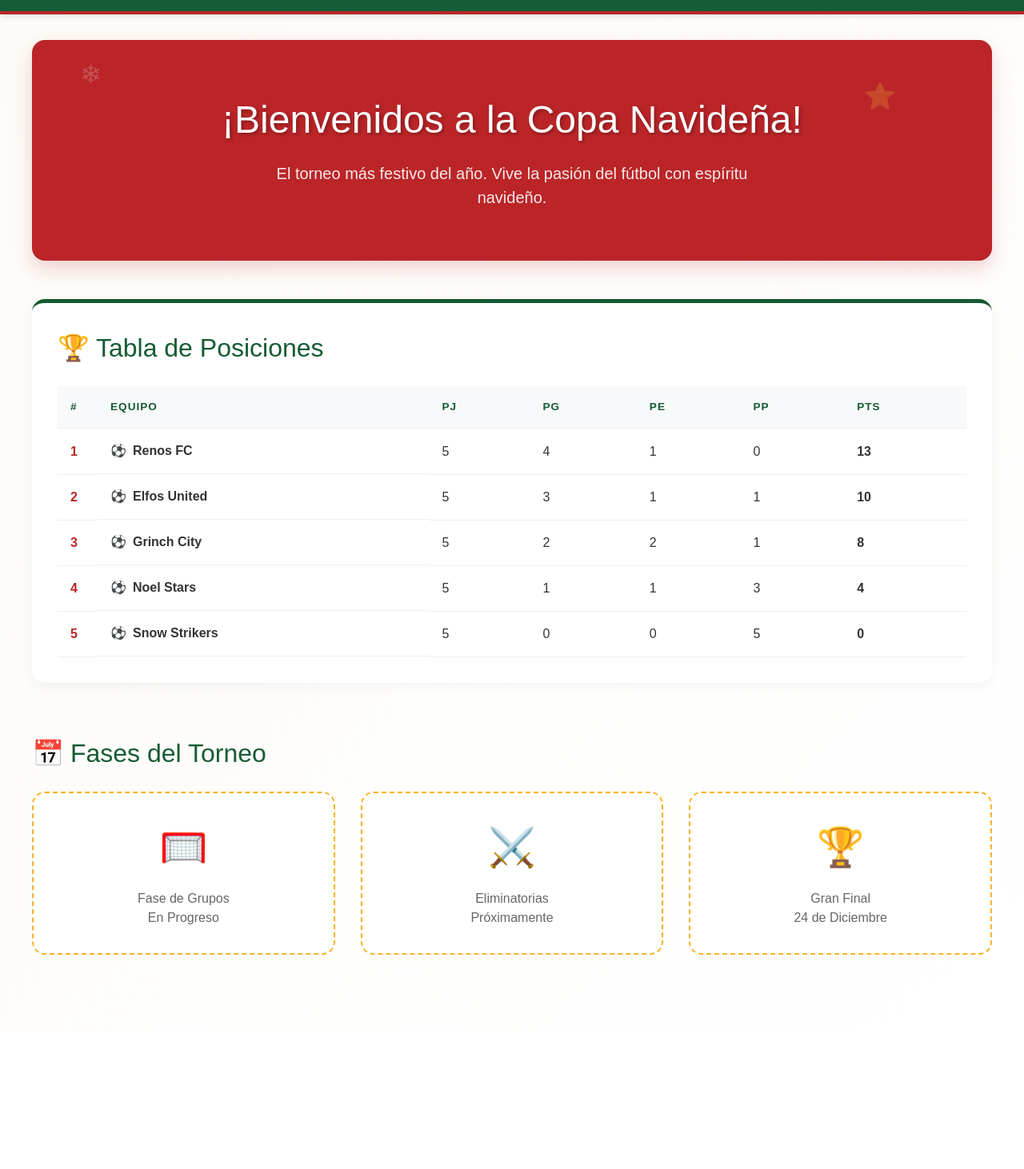
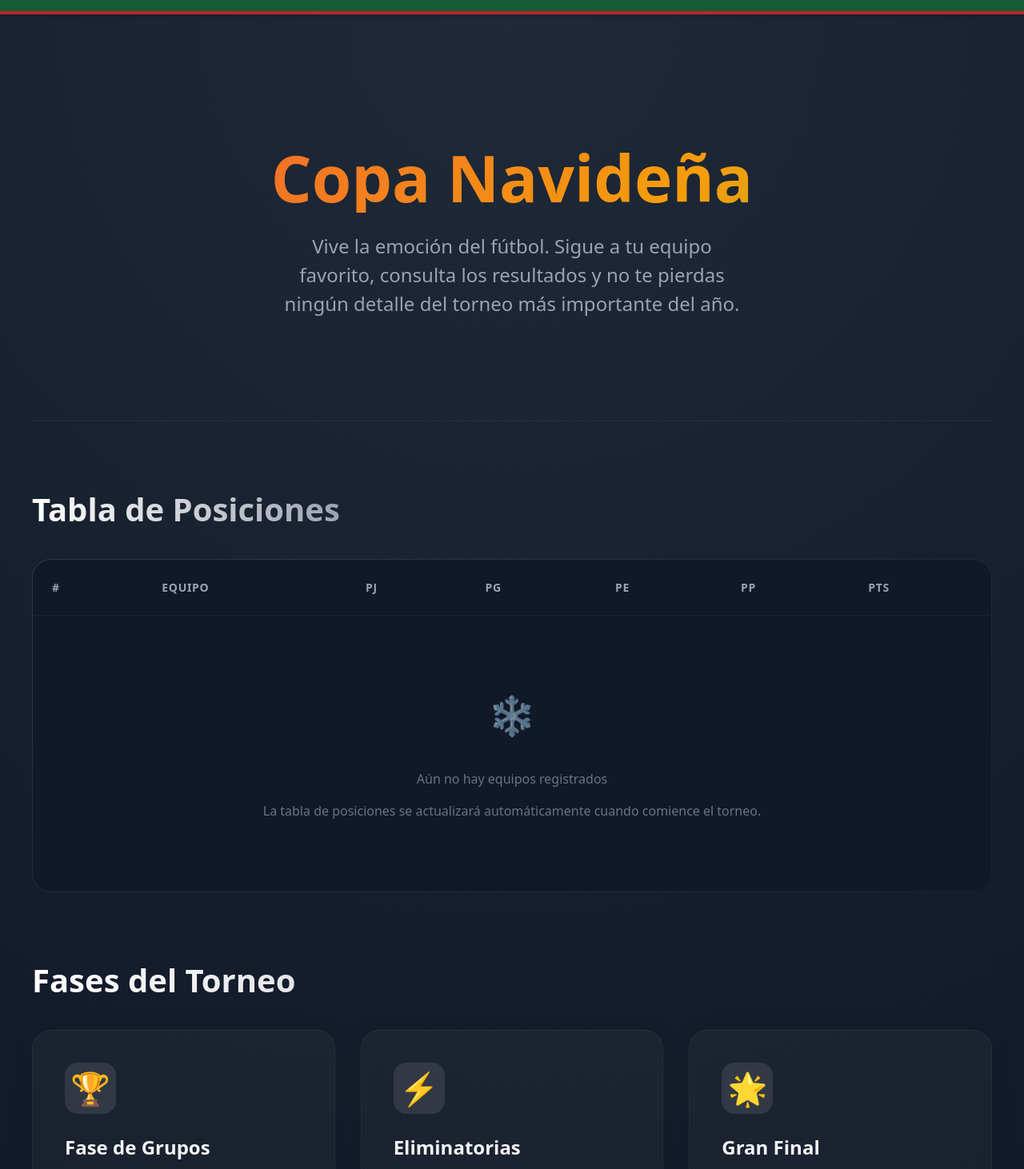
Before and after one commit to julian-111/depo_copa_navide-a, a Next.js app in the folder my-app/: page / in a window 1280 px wide. Shown: the part 68-1530 px from the top of the page at 80% size. Before the commit the page ends 1358 px from the top, so only its background shows below. Built offline with nearby package versions, Linux system fonts and the light colour scheme.

Commit message:
actualizacion de cambio visual

```diff
--- a/my-app/src/app/page.module.css
+++ b/my-app/src/app/page.module.css
@@ -1,167 +1,205 @@
 .container {
   min-height: 100vh;
   padding: 2rem;
-  background: linear-gradient(135deg, #fdfbf7 0%, #fff 100%);
-  color: #333;
-  font-family: 'Arial', sans-serif;
-  overflow-x: hidden;
+  /* Deep, rich dark background with subtle gradient */
+  background: radial-gradient(circle at 50% 0%, #1f2937 0%, #111827 100%);
+  color: #f3f4f6;
+  font-family: system-ui, -apple-system, BlinkMacSystemFont, 'Segoe UI', Roboto, sans-serif;
 }
 
-/* Animations */
-@keyframes fadeIn {
-  from { opacity: 0; transform: translateY(20px); }
-  to { opacity: 1; transform: translateY(0); }
+/* Glassmorphism Utilities */
+.glass {
+  background: rgba(255, 255, 255, 0.03);
+  backdrop-filter: blur(16px);
+  -webkit-backdrop-filter: blur(16px);
+  border: 1px solid rgba(255, 255, 255, 0.05);
+  border-radius: 24px;
+  box-shadow: 0 4px 30px rgba(0, 0, 0, 0.1);
 }
 
-@keyframes snowFall {
-  0% { transform: translateY(-10px); }
-  50% { transform: translateY(0px); }
-  100% { transform: translateY(-10px); }
+.section {
+  max-width: 1200px;
+  margin: 0 auto 5rem;
+  animation: slideUp 0.8s cubic-bezier(0.16, 1, 0.3, 1) forwards;
+  opacity: 0;
+  transform: translateY(20px);
 }
 
-/* Sections */
-.section {
-  max-width: 1200px;
-  margin: 0 auto 4rem;
-  animation: fadeIn 0.8s ease-out forwards;
+.section:nth-child(1) { animation-delay: 0.1s; }
+.section:nth-child(2) { animation-delay: 0.2s; }
+.section:nth-child(3) { animation-delay: 0.3s; }
+
+/* Hero Section */
+.hero {
+  text-align: center;
+  padding: 8rem 2rem;
+  position: relative;
+  overflow: hidden;
+  border-bottom: 1px solid rgba(255, 255, 255, 0.05);
 }
 
-.hero {
-  text-align: center;
-  padding: 4rem 1rem;
-  background-color: #BB2528; /* Christmas Red */
-  color: white;
-  border-radius: 1rem;
-  box-shadow: 0 10px 25px rgba(187, 37, 40, 0.2);
-  margin-bottom: 3rem;
+.heroContent {
   position: relative;
+  z-index: 10;
+}
+
+.heroTitle {
+  font-size: 5rem;
+  font-weight: 800;
+  line-height: 1.1;
+  margin-bottom: 1.5rem;
+  /* Modern Gradient Text */
+  background: linear-gradient(135deg, #ef4444 0%, #f59e0b 50%, #10b981 100%);
+  background-size: 200% auto;
+  -webkit-background-clip: text;
+  -webkit-text-fill-color: transparent;
+  animation: shine 5s linear infinite;
+}
+
+.heroSubtitle {
+  font-size: 1.5rem;
+  color: #9ca3af;
+  max-width: 600px;
+  margin: 0 auto;
+  font-weight: 300;
+}
+
+/* Standings Table */
+.tableHeader {
+  display: flex;
+  justify-content: space-between;
+  align-items: center;
+  margin-bottom: 2rem;
+}
+
+.sectionTitle {
+  font-size: 2.5rem;
+  font-weight: 700;
+  background: linear-gradient(to right, #fff, #9ca3af);
+  -webkit-background-clip: text;
+  -webkit-text-fill-color: transparent;
+}
+
+.tableContainer {
+  padding: 1px; /* Border gradient trick container */
+  background: linear-gradient(145deg, rgba(255,255,255,0.1), rgba(255,255,255,0.01));
+  border-radius: 24px;
   overflow: hidden;
 }
 
-.heroTitle {
-  font-size: 3rem;
-  margin-bottom: 1rem;
-  text-shadow: 2px 2px 4px rgba(0,0,0,0.3);
-}
-
-.heroSubtitle {
-  font-size: 1.25rem;
-  opacity: 0.9;
-  max-width: 600px;
-  margin: 0 auto;
-}
-
-/* Decorative elements */
-.decoration {
-  position: absolute;
-  font-size: 2rem;
-  opacity: 0.2;
-  animation: snowFall 3s infinite ease-in-out;
-}
-
-/* Standings Table */
-.tableContainer {
-  background: white;
-  border-radius: 1rem;
-  padding: 2rem;
-  box-shadow: 0 4px 15px rgba(0,0,0,0.05);
-  border-top: 5px solid #165B33; /* Christmas Green */
-}
-
-.sectionTitle {
-  font-size: 2rem;
-  color: #165B33;
-  margin-bottom: 1.5rem;
-  display: flex;
-  align-items: center;
-  gap: 0.5rem;
-}
-
 .tableWrapper {
+  background: #111827;
+  border-radius: 23px;
   overflow-x: auto;
+  width: 100%;
 }
 
 .table {
   width: 100%;
   border-collapse: collapse;
-  min-width: 600px;
-}
-
-.table th, .table td {
-  padding: 1rem;
-  text-align: left;
-  border-bottom: 1px solid #eee;
+  min-width: 800px;
 }
 
 .table th {
-  background-color: #f8f9fa;
-  color: #165B33;
-  font-weight: bold;
+  text-align: left;
+  padding: 1.5rem;
+  color: #9ca3af;
+  font-size: 0.875rem;
   text-transform: uppercase;
-  font-size: 0.85rem;
-  letter-spacing: 1px;
+  letter-spacing: 0.05em;
+  font-weight: 600;
+  border-bottom: 1px solid rgba(255, 255, 255, 0.05);
 }
 
-.table tr:hover {
-  background-color: #fff9e6; /* Light Gold tint */
-  transition: background-color 0.3s ease;
+.table td {
+  padding: 1.5rem;
+  color: #f3f4f6;
+  border-bottom: 1px solid rgba(255, 255, 255, 0.03);
 }
 
-.rank {
-  font-weight: bold;
-  color: #BB2528;
-  width: 50px;
+.emptyState {
+  padding: 4rem;
   text-align: center;
+  color: #6b7280;
+  display: flex;
+  flex-direction: column;
+  align-items: center;
+  gap: 1rem;
 }
 
-.teamName {
-  font-weight: 600;
-  display: flex;
-  align-items: center;
-  gap: 0.5rem;
+.emptyIcon {
+  font-size: 3rem;
+  opacity: 0.5;
+  margin-bottom: 1rem;
 }
 
-/* Phases Placeholder */
-.phasesContainer {
+/* Phases Grid */
+.phasesGrid {
   display: grid;
-  grid-template-columns: repeat(auto-fit, minmax(280px, 1fr));
+  grid-template-columns: repeat(auto-fit, minmax(300px, 1fr));
   gap: 2rem;
 }
 
 .phaseCard {
-  background: white;
-  padding: 2rem;
-  border-radius: 1rem;
-  text-align: center;
-  border: 2px dashed #F8B229; /* Gold */
-  color: #666;
-  transition: transform 0.3s ease, border-color 0.3s ease;
-  cursor: default;
+  padding: 2.5rem;
+  display: flex;
+  flex-direction: column;
+  align-items: flex-start;
+  gap: 1rem;
+  transition: transform 0.3s cubic-bezier(0.4, 0, 0.2, 1);
+  position: relative;
+  overflow: hidden;
 }
 
 .phaseCard:hover {
   transform: translateY(-5px);
-  border-color: #BB2528;
-  color: #BB2528;
+  background: rgba(255, 255, 255, 0.05);
 }
 
 .phaseIcon {
-  font-size: 3rem;
-  margin-bottom: 1rem;
-  display: block;
+  font-size: 2.5rem;
+  background: rgba(255, 255, 255, 0.1);
+  width: 64px;
+  height: 64px;
+  display: flex;
+  align-items: center;
+  justify-content: center;
+  border-radius: 16px;
+  margin-bottom: 0.5rem;
+}
+
+.phaseCard h3 {
+  font-size: 1.5rem;
+  font-weight: 700;
+}
+
+.phaseCard p {
+  color: #9ca3af;
+  line-height: 1.6;
+}
+
+/* Animations */
+@keyframes slideUp {
+  to { opacity: 1; transform: translateY(0); }
+}
+
+@keyframes shine {
+  0% { background-position: 0% 50%; }
+  100% { background-position: 200% 50%; }
 }
 
 /* Responsive */
 @media (max-width: 768px) {
   .heroTitle {
-    font-size: 2rem;
+    font-size: 3rem;
   }
 
   .container {
     padding: 1rem;
   }
 
-  .section {
-    margin-bottom: 2rem;
+  .phaseCard {
+    align-items: center;
+    text-align: center;
   }
 }
--- a/my-app/src/app/page.tsx
+++ b/my-app/src/app/page.tsx
@@ -1,40 +1,31 @@
 import styles from './page.module.css';
-
-// Mock data for standings
-const standingsData = [
-  { id: 1, team: 'Renos FC', played: 5, won: 4, drawn: 1, lost: 0, points: 13 },
-  { id: 2, team: 'Elfos United', played: 5, won: 3, drawn: 1, lost: 1, points: 10 },
-  { id: 3, team: 'Grinch City', played: 5, won: 2, drawn: 2, lost: 1, points: 8 },
-  { id: 4, team: 'Noel Stars', played: 5, won: 1, drawn: 1, lost: 3, points: 4 },
-  { id: 5, team: 'Snow Strikers', played: 5, won: 0, drawn: 0, lost: 5, points: 0 },
-];
 
 export default function Home() {
   return (
     <div className={styles.container}>
       {/* Hero Section */}
       <section className={`${styles.section} ${styles.hero}`}>
-        <div className={styles.decoration} style={{ top: '10%', left: '5%' }}>❄</div>
-        <div className={styles.decoration} style={{ top: '20%', right: '10%' }}>⭐</div>
-
-        <h1 className={styles.heroTitle}>¡Bienvenidos a la Copa Navideña!</h1>
-        <p className={styles.heroSubtitle}>
-          El torneo más festivo del año. Vive la pasión del fútbol con espíritu navideño.
-        </p>
+        <div className={styles.heroContent}>
+          <h1 className={styles.heroTitle}>Copa Navideña</h1>
+          <p className={styles.heroSubtitle}>
+            Vive la emoción del fútbol. Sigue a tu equipo favorito, consulta los resultados
+            y no te pierdas ningún detalle del torneo más importante del año.
+          </p>
+        </div>
       </section>
 
       {/* Standings Table Section */}
       <section className={styles.section}>
+        <div className={styles.tableHeader}>
+          <h2 className={styles.sectionTitle}>Tabla de Posiciones</h2>
+        </div>
+
         <div className={styles.tableContainer}>
-          <h2 className={styles.sectionTitle}>
-            <span>🏆</span> Tabla de Posiciones
-          </h2>
-
           <div className={styles.tableWrapper}>
             <table className={styles.table}>
               <thead>
                 <tr>
-                  <th className={styles.rank}>#</th>
+                  <th>#</th>
                   <th>Equipo</th>
                   <th>PJ</th>
                   <th>PG</th>
@@ -44,19 +35,16 @@ export default function Home() {
                 </tr>
               </thead>
               <tbody>
-                {standingsData.map((row, index) => (
-                  <tr key={row.id}>
-                    <td className={styles.rank}>{index + 1}</td>
-                    <td className={styles.teamName}>
-                      <span>⚽</span> {row.team}
-                    </td>
-                    <td>{row.played}</td>
-                    <td>{row.won}</td>
-                    <td>{row.drawn}</td>
-                    <td>{row.lost}</td>
-                    <td style={{ fontWeight: 'bold' }}>{row.points}</td>
-                  </tr>
-                ))}
+                {/* Empty State */}
+                <tr>
+                  <td colSpan={7}>
+                    <div className={styles.emptyState}>
+                      <span className={styles.emptyIcon}>❄️</span>
+                      <h3>Aún no hay equipos registrados</h3>
+                      <p>La tabla de posiciones se actualizará automáticamente cuando comience el torneo.</p>
+                    </div>
+                  </td>
+                </tr>
               </tbody>
             </table>
           </div>
@@ -65,24 +53,22 @@ export default function Home() {
 
       {/* Tournament Phases Placeholder */}
       <section className={styles.section}>
-        <h2 className={styles.sectionTitle}>
-          <span>📅</span> Fases del Torneo
-        </h2>
-        <div className={styles.phasesContainer}>
-          <div className={styles.phaseCard}>
-            <span className={styles.phaseIcon}>🥅</span>
+        <h2 className={styles.sectionTitle} style={{ marginBottom: '2rem' }}>Fases del Torneo</h2>
+        <div className={styles.phasesGrid}>
+          <div className={`${styles.glass} ${styles.phaseCard}`}>
+            <span className={styles.phaseIcon}>🏆</span>
             <h3>Fase de Grupos</h3>
-            <p>En Progreso</p>
+            <p>Los equipos se enfrentarán en una liguilla para definir a los clasificados.</p>
           </div>
-          <div className={styles.phaseCard}>
-            <span className={styles.phaseIcon}>⚔️</span>
+          <div className={`${styles.glass} ${styles.phaseCard}`}>
+            <span className={styles.phaseIcon}>⚡</span>
             <h3>Eliminatorias</h3>
-            <p>Próximamente</p>
+            <p>Partidos de eliminación directa donde solo los mejores avanzarán.</p>
           </div>
-          <div className={styles.phaseCard}>
-            <span className={styles.phaseIcon}>🏆</span>
+          <div className={`${styles.glass} ${styles.phaseCard}`}>
+            <span className={styles.phaseIcon}>🌟</span>
             <h3>Gran Final</h3>
-            <p>24 de Diciembre</p>
+            <p>El partido decisivo que coronará al campeón de la Copa Navideña.</p>
           </div>
         </div>
       </section>
```
